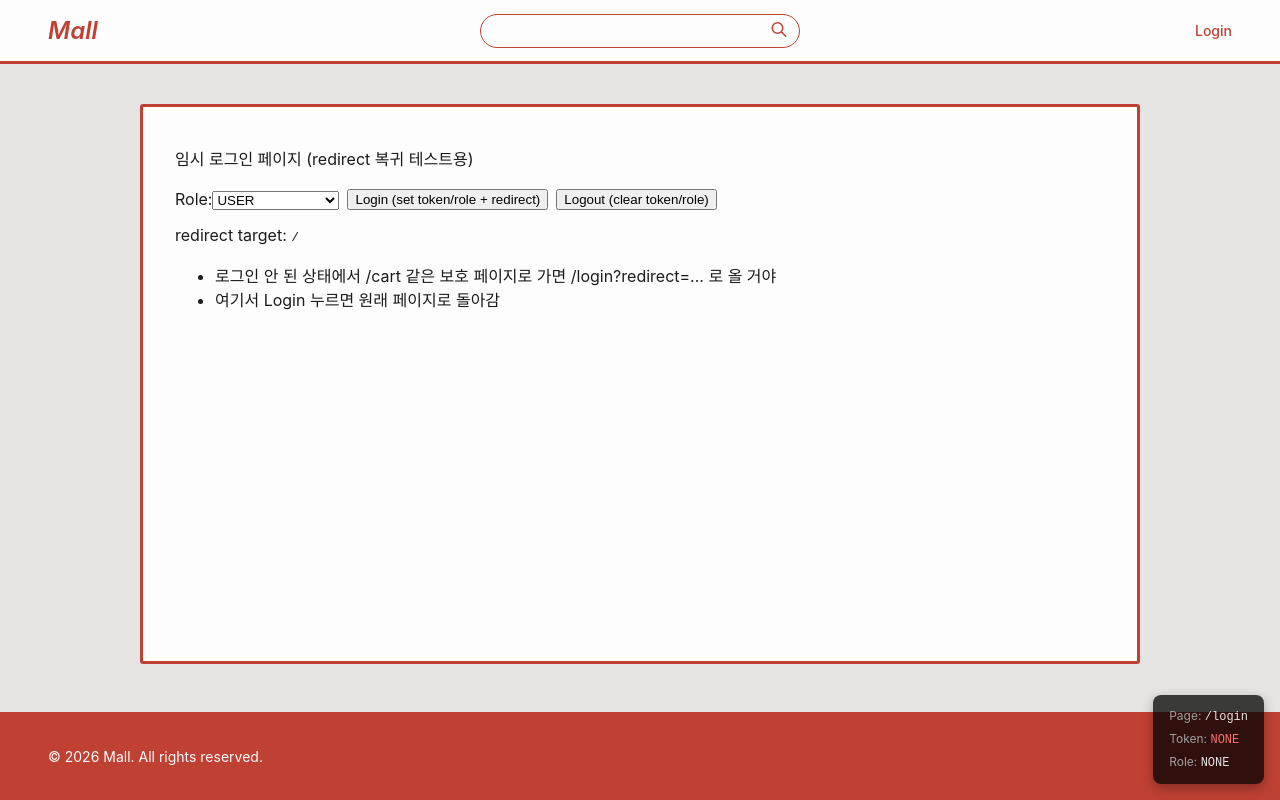
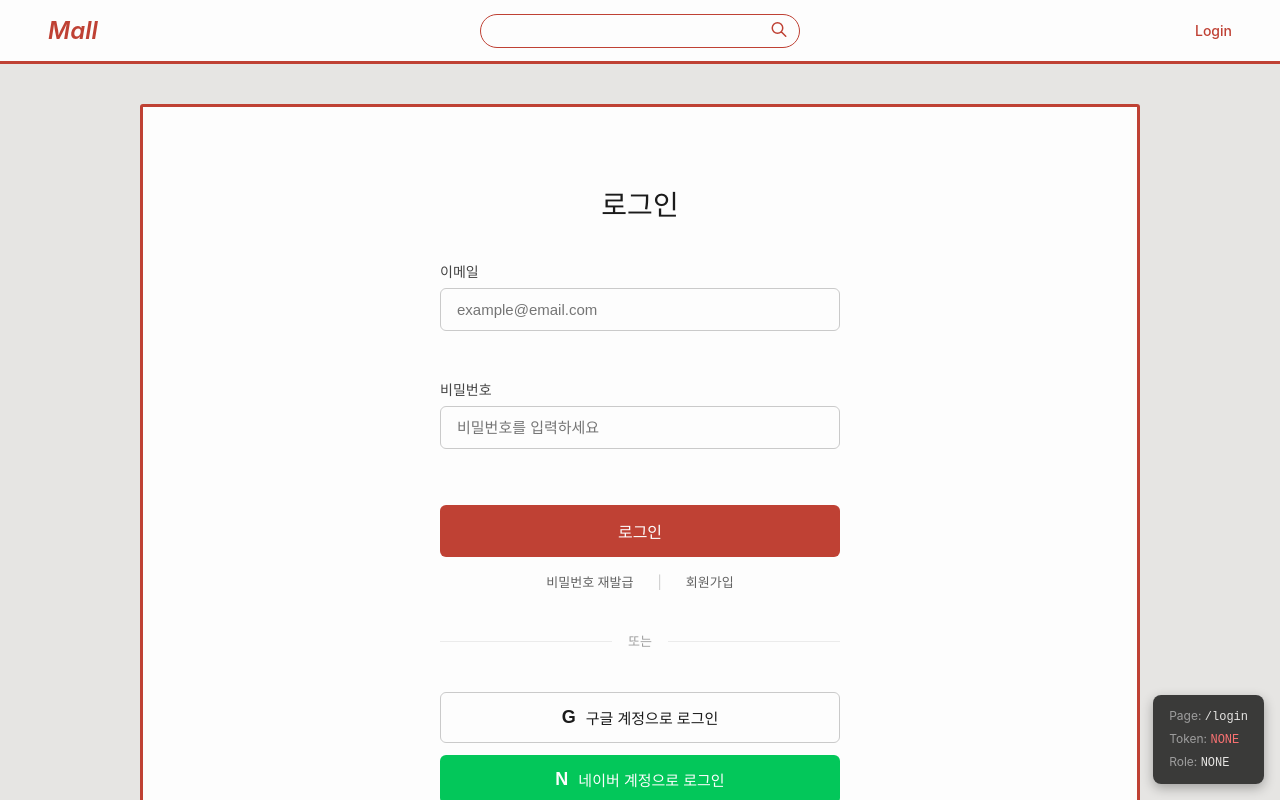
Before and after one commit to OhSooo/OhSooShoppingMall_fe, a React (Vite) app: page /login in a window 1280 px wide. Shown: the top 800 px of the page. Built offline with nearby package versions, Linux system fonts and the light colour scheme.

Commit message:
:art: Design: 로그인 페이지 UI 디자인

```diff
--- a/src/components/common/PageShell.tsx
+++ b/src/components/common/PageShell.tsx
@@ -19,7 +19,8 @@ export default function PageShell({ children }: Props) {
           display: 'flex',
           justifyContent: 'center',
           padding: '40px 48px',
-          minHeight: 'calc(100vh - 64px - 96px)', // 전체 높이 - header - footer
+          // 고정 최소 높이 - 브라우저가 작아지면 스크롤 발생
+          minHeight: '500px',
         }}
       >
         <div
@@ -30,6 +31,8 @@ export default function PageShell({ children }: Props) {
             border: '3px solid #BF4134',
             borderRadius: '3px',
             padding: '24px 32px',
+            // 컨텐츠에 맞게 자연스럽게 늘어남
+            height: 'fit-content',
             minHeight: '400px',
           }}
         >
--- a/src/pages/auth/LoginPage.tsx
+++ b/src/pages/auth/LoginPage.tsx
@@ -1,72 +1,331 @@
 import { useMemo, useState } from 'react';
-import { useNavigate, useSearchParams } from 'react-router-dom';
+import { Link, useNavigate, useSearchParams } from 'react-router-dom';
 import PageShell from '../../components/common/PageShell';
 
-type Role = 'USER' | 'STORE_OWNER' | 'ADMIN';
+// 소셜 로그인 Provider 타입
+type SocialProvider = 'google' | 'naver' | 'kakao';
+
+// 소셜 로그인 설정
+const socialLoginConfig: Record<
+  SocialProvider,
+  { label: string; bgColor: string; textColor: string; hoverBg: string }
+> = {
+  google: {
+    label: '구글 계정으로 로그인',
+    bgColor: '#FDFDFD',
+    textColor: '#1B1B1B',
+    hoverBg: '#EBEBEB',
+  },
+  naver: {
+    label: '네이버 계정으로 로그인',
+    bgColor: '#03C75A',
+    textColor: '#FDFDFD',
+    hoverBg: '#02b351',
+  },
+  kakao: {
+    label: '카카오 계정으로 로그인',
+    bgColor: '#FEE500',
+    textColor: '#1B1B1B',
+    hoverBg: '#e6cf00',
+  },
+};
 
 export default function LoginPage() {
   const navigate = useNavigate();
   const [params] = useSearchParams();
-  const [role, setRole] = useState<Role>('USER');
+
+  // 폼 상태
+  const [email, setEmail] = useState('');
+  const [password, setPassword] = useState('');
+  const [isLoading, setIsLoading] = useState(false);
+
+  // 소셜 버튼 hover 상태
+  const [hoveredSocial, setHoveredSocial] = useState<SocialProvider | null>(null);
 
   const redirect = useMemo(() => {
     const raw = params.get('redirect');
     if (!raw) return '/';
     try {
-      // redirect는 AppRouter에서 encodeURIComponent로 넣으니까 decode
       const decoded = decodeURIComponent(raw);
-      // 보안상 외부 URL 같은 건 막고 싶으면 여기서 체크 가능
       return decoded.startsWith('/') ? decoded : '/';
     } catch {
       return '/';
     }
   }, [params]);
 
-  const handleLogin = () => {
-    // 임시 로그인 처리 (나중에 API 호출 성공 시점에 이 부분만 유지하면 됨)
-    localStorage.setItem('accessToken', 'test-token');
-    localStorage.setItem('role', role);
+  // 로컬 로그인 처리
+  const handleLocalLogin = async (e: React.FormEvent) => {
+    e.preventDefault();
 
-    navigate(redirect, { replace: true });
+    if (!email || !password) {
+      alert('이메일과 비밀번호를 입력해주세요.');
+      return;
+    }
+
+    setIsLoading(true);
+
+    try {
+      // TODO: 실제 로그인 API 호출
+      // const response = await loginApi({ email, password });
+
+      // 임시 로그인 처리
+      localStorage.setItem('accessToken', 'test-token');
+      localStorage.setItem('role', 'USER');
+
+      navigate(redirect, { replace: true });
+    } catch (error) {
+      alert('로그인에 실패했습니다. 다시 시도해주세요.');
+    } finally {
+      setIsLoading(false);
+    }
   };
 
-  const handleLogout = () => {
-    localStorage.removeItem('accessToken');
-    localStorage.removeItem('role');
-    navigate('/', { replace: true });
+  // 소셜 로그인 처리
+  const handleSocialLogin = (provider: SocialProvider) => {
+    // TODO: 실제 소셜 로그인 URL로 이동
+    const socialLoginUrls: Record<SocialProvider, string> = {
+      google: `${import.meta.env.VITE_API_BASE_URL || ''}/oauth2/authorization/google`,
+      naver: `${import.meta.env.VITE_API_BASE_URL || ''}/oauth2/authorization/naver`,
+      kakao: `${import.meta.env.VITE_API_BASE_URL || ''}/oauth2/authorization/kakao`,
+    };
+
+    window.location.href = socialLoginUrls[provider];
   };
 
   return (
     <PageShell>
-      <p>임시 로그인 페이지 (redirect 복귀 테스트용)</p>
+      <div
+        style={{
+          display: 'flex',
+          flexDirection: 'column',
+          alignItems: 'center',
+          maxWidth: '400px',
+          margin: '0 auto',
+          padding: '40px 0 80px 0',
+        }}
+      >
+        {/* 로그인 타이틀 */}
+        <h1
+          style={{
+            fontSize: '28px',
+            fontWeight: '700',
+            color: '#1B1B1B',
+            marginBottom: '40px',
+            textAlign: 'center',
+          }}
+        >
+          로그인
+        </h1>
 
-      <div style={{ display: 'flex', gap: 8, alignItems: 'center', flexWrap: 'wrap' }}>
-        <label>
-          Role:
-          <select value={role} onChange={(e) => setRole(e.target.value as Role)}>
-            <option value="USER">USER</option>
-            <option value="STORE_OWNER">STORE_OWNER</option>
-            <option value="ADMIN">ADMIN</option>
-          </select>
-        </label>
+        {/* 로컬 로그인 폼 */}
+        <form
+          onSubmit={handleLocalLogin}
+          style={{
+            width: '100%',
+            display: 'flex',
+            flexDirection: 'column',
+            gap: '24px',
+          }}
+        >
+          {/* 이메일 입력 */}
+          <div style={{ display: 'flex', flexDirection: 'column', gap: '6px' }}>
+            <label
+              htmlFor="email"
+              style={{
+                fontSize: '14px',
+                fontWeight: '500',
+                color: '#444444',
+              }}
+            >
+              이메일
+            </label>
+            <input
+              id="email"
+              type="email"
+              value={email}
+              onChange={(e) => setEmail(e.target.value)}
+              placeholder="example@email.com"
+              style={{
+                width: '100%',
+                padding: '12px 16px',
+                fontSize: '15px',
+                border: '1px solid #CACACA',
+                borderRadius: '6px',
+                outline: 'none',
+                transition: 'border-color 0.2s',
+                backgroundColor: '#FDFDFD',
+              }}
+              onFocus={(e) => (e.target.style.borderColor = '#BF4134')}
+              onBlur={(e) => (e.target.style.borderColor = '#CACACA')}
+            />
+            {/* 이메일 유효성 검사 메시지 영역 (나중에 사용) */}
+            <div style={{ minHeight: '18px' }}></div>
+          </div>
 
-        <button type="button" onClick={handleLogin}>
-          Login (set token/role + redirect)
-        </button>
+          {/* 비밀번호 입력 */}
+          <div style={{ display: 'flex', flexDirection: 'column', gap: '6px' }}>
+            <label
+              htmlFor="password"
+              style={{
+                fontSize: '14px',
+                fontWeight: '500',
+                color: '#444444',
+              }}
+            >
+              비밀번호
+            </label>
+            <input
+              id="password"
+              type="password"
+              value={password}
+              onChange={(e) => setPassword(e.target.value)}
+              placeholder="비밀번호를 입력하세요"
+              style={{
+                width: '100%',
+                padding: '12px 16px',
+                fontSize: '15px',
+                border: '1px solid #CACACA',
+                borderRadius: '6px',
+                outline: 'none',
+                transition: 'border-color 0.2s',
+                backgroundColor: '#FDFDFD',
+              }}
+              onFocus={(e) => (e.target.style.borderColor = '#BF4134')}
+              onBlur={(e) => (e.target.style.borderColor = '#CACACA')}
+            />
+            {/* 비밀번호 유효성 검사 메시지 영역 (나중에 사용) */}
+            <div style={{ minHeight: '18px' }}></div>
+          </div>
 
-        <button type="button" onClick={handleLogout}>
-          Logout (clear token/role)
-        </button>
+          {/* 로그인 버튼 */}
+          <button
+            type="submit"
+            disabled={isLoading}
+            style={{
+              width: '100%',
+              padding: '14px',
+              fontSize: '16px',
+              fontWeight: '600',
+              color: '#FDFDFD',
+              backgroundColor: isLoading ? '#9D9D9D' : '#BF4134',
+              border: 'none',
+              borderRadius: '6px',
+              cursor: isLoading ? 'not-allowed' : 'pointer',
+              transition: 'background-color 0.2s',
+              marginTop: '8px',
+            }}
+            onMouseEnter={(e) => {
+              if (!isLoading) e.currentTarget.style.backgroundColor = '#a63a2e';
+            }}
+            onMouseLeave={(e) => {
+              if (!isLoading) e.currentTarget.style.backgroundColor = '#BF4134';
+            }}
+          >
+            {isLoading ? '로그인 중...' : '로그인'}
+          </button>
+        </form>
+
+        {/* 비밀번호 재발급 / 회원가입 링크 */}
+        <div
+          style={{
+            display: 'flex',
+            justifyContent: 'center',
+            gap: '24px',
+            marginTop: '16px',
+            fontSize: '13px',
+          }}
+        >
+          <Link
+            to="/password-reset"
+            style={{
+              color: '#626262',
+              textDecoration: 'none',
+              transition: 'color 0.2s',
+            }}
+            onMouseEnter={(e) => (e.currentTarget.style.color = '#BF4134')}
+            onMouseLeave={(e) => (e.currentTarget.style.color = '#626262')}
+          >
+            비밀번호 재발급
+          </Link>
+          <span style={{ color: '#CACACA' }}>|</span>
+          <Link
+            to="/signup"
+            style={{
+              color: '#626262',
+              textDecoration: 'none',
+              transition: 'color 0.2s',
+            }}
+            onMouseEnter={(e) => (e.currentTarget.style.color = '#BF4134')}
+            onMouseLeave={(e) => (e.currentTarget.style.color = '#626262')}
+          >
+            회원가입
+          </Link>
+        </div>
+
+        {/* 구분선 */}
+        <div
+          style={{
+            display: 'flex',
+            alignItems: 'center',
+            width: '100%',
+            margin: '40px 0',
+            gap: '16px',
+          }}
+        >
+          <div style={{ flex: 1, height: '1px', backgroundColor: '#EBEBEB' }} />
+          <span style={{ fontSize: '13px', color: '#9D9D9D' }}>또는</span>
+          <div style={{ flex: 1, height: '1px', backgroundColor: '#EBEBEB' }} />
+        </div>
+
+        {/* 소셜 로그인 버튼들 */}
+        <div
+          style={{
+            width: '100%',
+            display: 'flex',
+            flexDirection: 'column',
+            gap: '12px',
+          }}
+        >
+          {(Object.keys(socialLoginConfig) as SocialProvider[]).map((provider) => {
+            const config = socialLoginConfig[provider];
+            const isHovered = hoveredSocial === provider;
+
+            return (
+              <button
+                key={provider}
+                type="button"
+                onClick={() => handleSocialLogin(provider)}
+                onMouseEnter={() => setHoveredSocial(provider)}
+                onMouseLeave={() => setHoveredSocial(null)}
+                style={{
+                  width: '100%',
+                  padding: '14px 20px',
+                  fontSize: '15px',
+                  fontWeight: '500',
+                  color: config.textColor,
+                  backgroundColor: isHovered ? config.hoverBg : config.bgColor,
+                  border: provider === 'google' ? '1px solid #CACACA' : 'none',
+                  borderRadius: '6px',
+                  cursor: 'pointer',
+                  transition: 'background-color 0.2s',
+                  display: 'flex',
+                  alignItems: 'center',
+                  justifyContent: 'center',
+                  gap: '10px',
+                }}
+              >
+                {/* 소셜 아이콘 (간단한 텍스트 아이콘으로 대체) */}
+                <span style={{ fontSize: '18px', fontWeight: '700' }}>
+                  {provider === 'google' && 'G'}
+                  {provider === 'naver' && 'N'}
+                  {provider === 'kakao' && 'K'}
+                </span>
+                {config.label}
+              </button>
+            );
+          })}
+        </div>
       </div>
-
-      <p style={{ marginTop: 12 }}>
-        redirect target: <code>{redirect}</code>
-      </p>
-
-      <ul>
-        <li>로그인 안 된 상태에서 /cart 같은 보호 페이지로 가면 /login?redirect=... 로 올 거야</li>
-        <li>여기서 Login 누르면 원래 페이지로 돌아감</li>
-      </ul>
     </PageShell>
   );
 }
```
